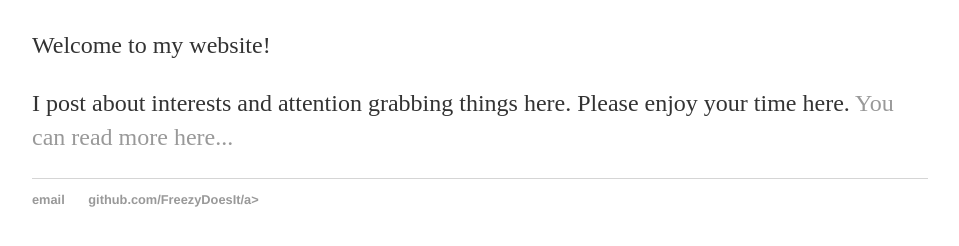
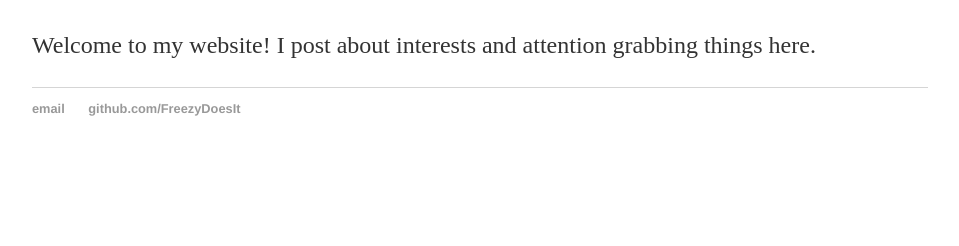
Before and after one commit to FreezyDoesIt/freezydoesit.github.io, a plain HTML site: page index.html in a window 1280 px wide. Shown: the part 168-414 px from the top of the page, without its empty margins (160-1119 px from the left). Drawn offline with Linux system fonts and the light colour scheme.

Commit message:
Update index.html

```diff
--- a/index.html
+++ b/index.html
@@ -19,14 +19,13 @@
 		<div class="container">
     		<div class="blurb">
         		<h1>Hi there, I'm Freeze!</h1>
-				<p>Welcome to my website!</p> <p> I post about interests and attention grabbing things here. Please enjoy your time here.
-          <a href="/about">You can read more here...</a></p>
+				<p>Welcome to my website! I post about interests and attention grabbing things here.</p>
     		</div><!-- /.blurb -->
 		</div><!-- /.container -->
 		<footer>
     		<ul>
         		<li><a href="mailto:contactfreezydoesit@gmail.com">email</a></li>
-        		<li><a href="https://github.com/freezydoesit">github.com/FreezyDoesIt/a></li>
+        		<li><a href="https://github.com/freezydoesit">github.com/FreezyDoesIt</a></li>
 			</ul>
 		</footer>
 	</body>
```
